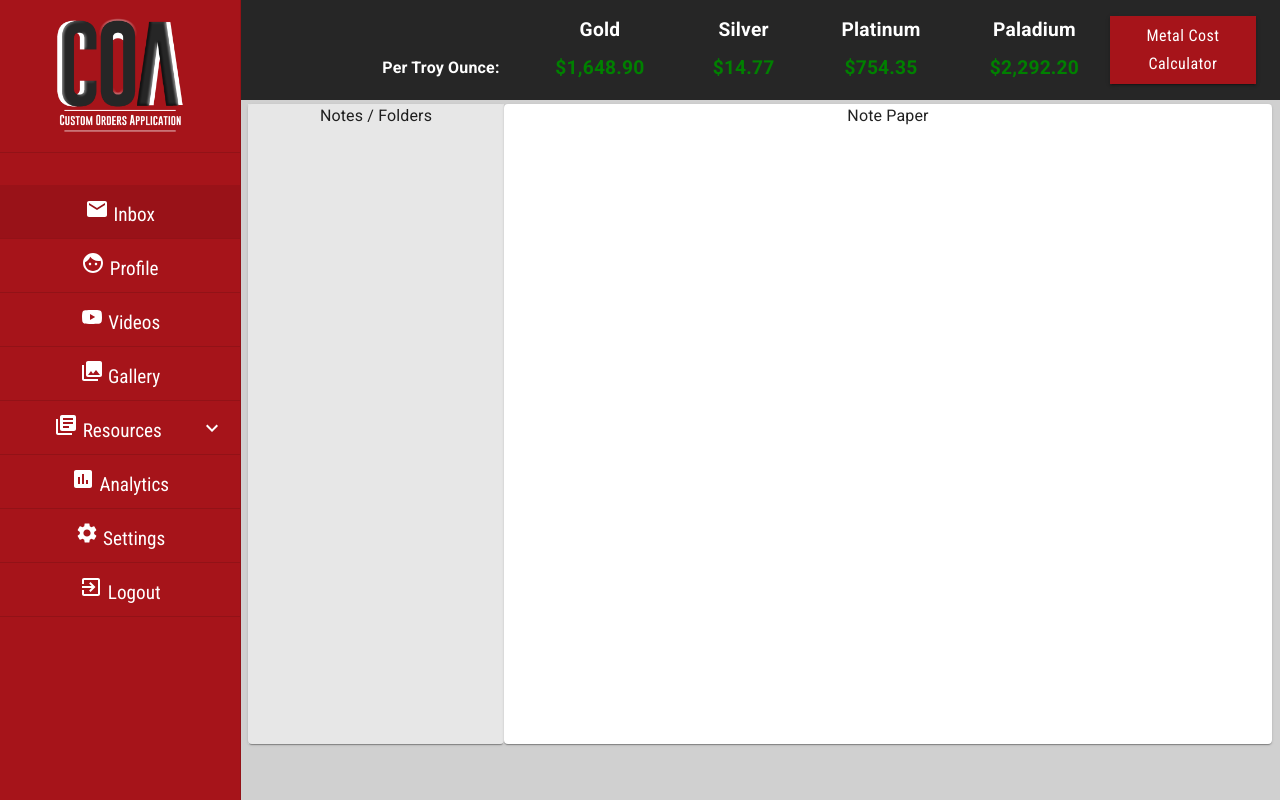
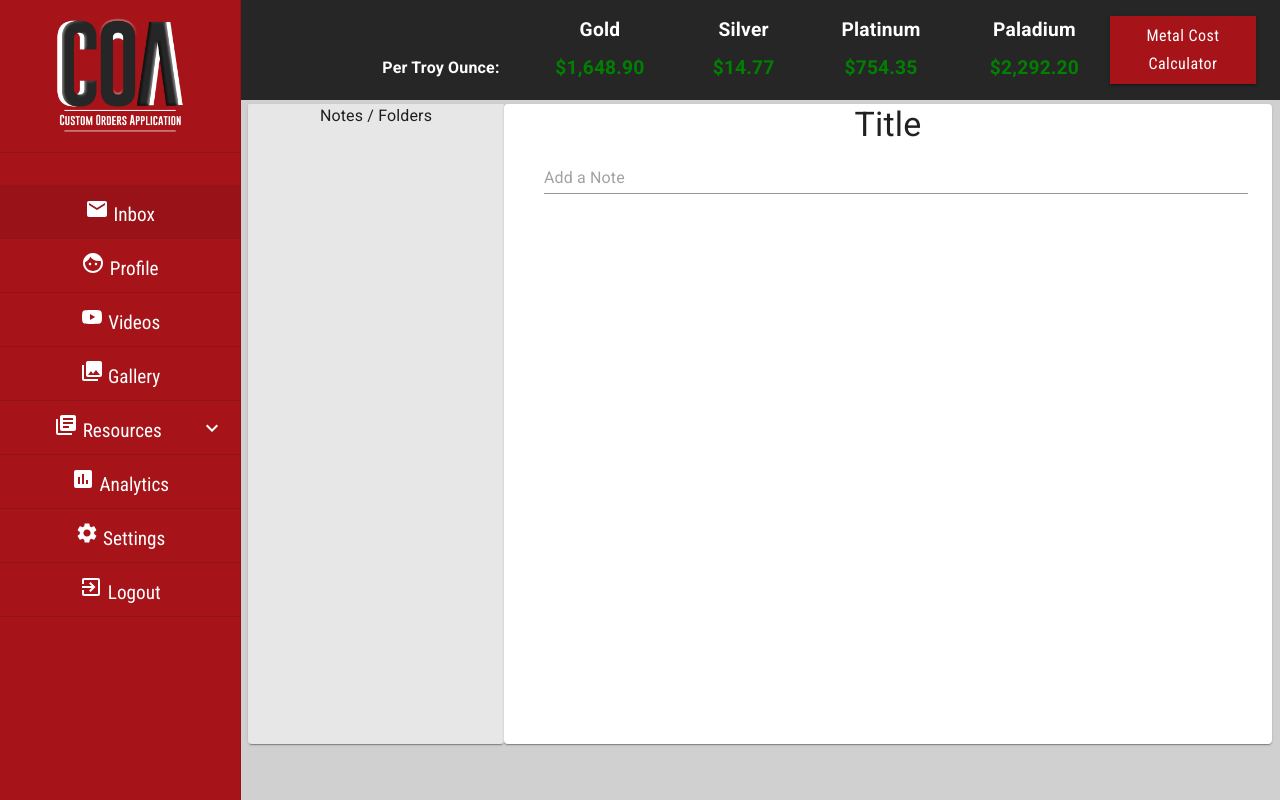
Before and after one commit to SlickJacket/ark_development, a React (Create React App) app: page /admin/notes in a window 1280 px wide. Built offline with nearby package versions, Linux system fonts and the light colour scheme.

Commit message:
textfield added to note page

```diff
--- a/src/components/pages/notes/Notes.js
+++ b/src/components/pages/notes/Notes.js
@@ -5,6 +5,7 @@ import Grid from "@material-ui/core/Grid";
 import Typography from "@material-ui/core/Typography";
 import Button from "@material-ui/core/Button";
 import Paper from "@material-ui/core/Paper";
+import TextField from "@material-ui/core/TextField";
 
 const permDrawerWidth = 240;
 
@@ -26,6 +27,10 @@ const useStyles = makeStyles(theme => ({
     backgroundColor: "white",
     height: "40em",
     textAlign: "center"
+  },
+  contentTextField: {
+    marginLeft: theme.spacing.unit,
+    marginRight: theme.spacing.unit
   }
 }));
 
@@ -33,15 +38,39 @@ export default function Notes() {
   const classes = useStyles();
 
   return (
-    <Grid className={classes.notesPageContainer} container direction="row" justify="space-between">
+    <Grid
+      className={classes.notesPageContainer}
+      container
+      direction="row"
+      justify="space-between"
+    >
       <Grid item xs={3} className={classes.noteFolderContainer}>
-      <Paper className={classes.noteFolderContainer}>
-        <Typography>Notes / Folders</Typography>
+        <Paper className={classes.noteFolderContainer}>
+          <Typography>Notes / Folders</Typography>
         </Paper>
       </Grid>
       <Grid item xs={9}>
         <Paper className={classes.notePaper}>
-        <Typography>Note Paper</Typography>
+          <Grid container direction="row" justify="center">
+            <Grid item xs={11}>
+              <Typography variant="h4">Title</Typography>
+            </Grid>
+            <Grid item xs={11}>
+              <TextField
+                id="standard-multiline-flexible"
+                // label="Add a Note"
+                placeholder="Add a Note"
+                variant="standard"
+                multiline
+                // rowsMax="4"
+                fullWidth
+                // value="Multiline Value"
+                // onChange={handleChange("multiline")}
+                className={classes.contentTextField}
+                margin="normal"
+              />
+            </Grid>
+          </Grid>
         </Paper>
       </Grid>
     </Grid>
```
